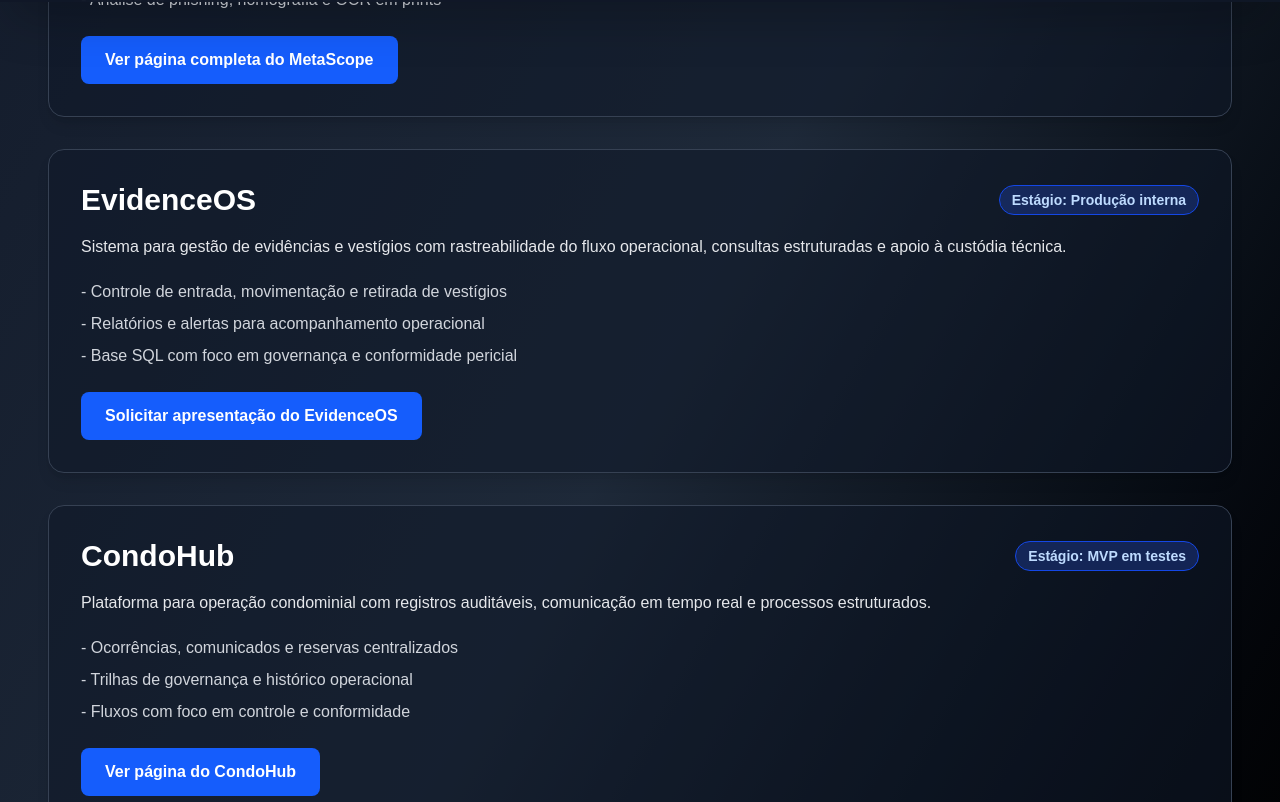
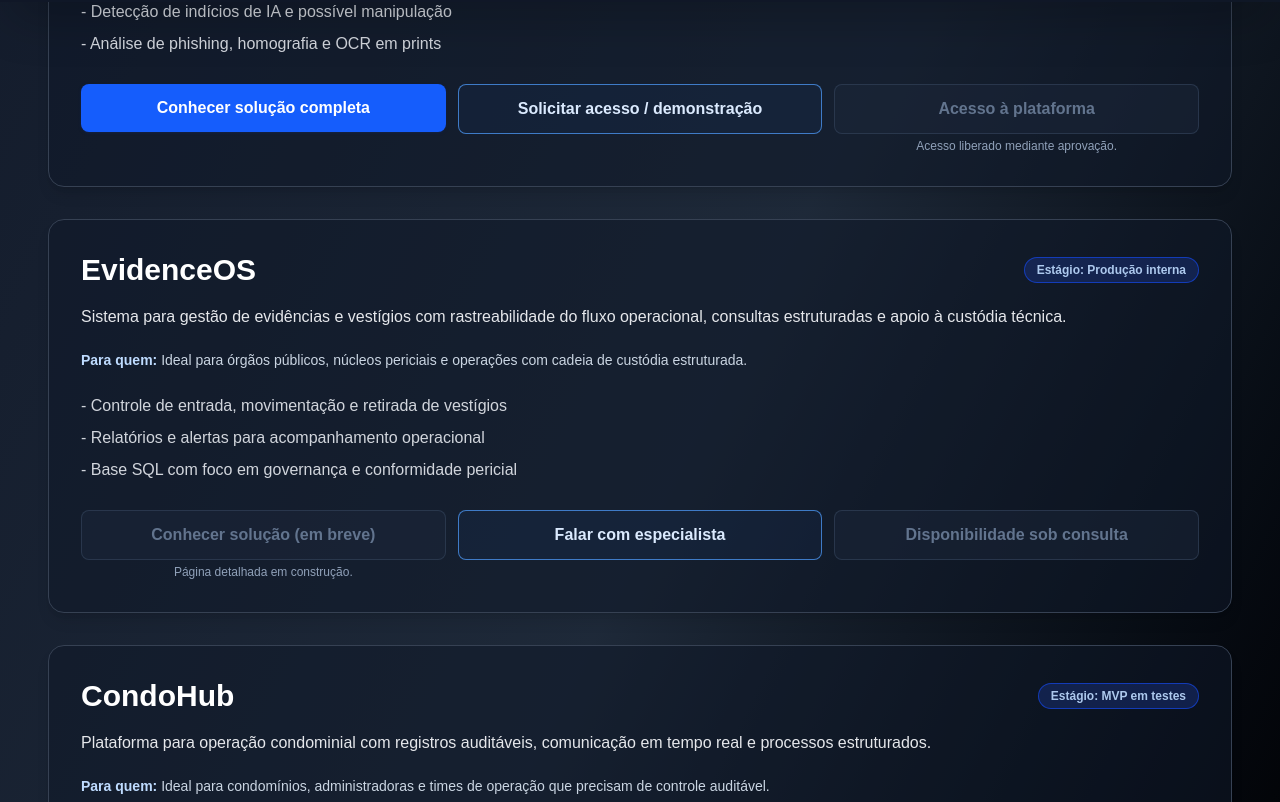
Before and after one commit to talesperito/investigacao-forense, a Next.js app: page /aplicacoes in a window 1280 px wide. Shown: the part 798-1600 px from the top of the page. Built offline with nearby package versions, Linux system fonts and the light colour scheme.

Commit message:
refactor(aplicacoes): refinar hierarquia visual e alinhamento dos CTAs

```diff
--- a/app/aplicacoes/page.tsx
+++ b/app/aplicacoes/page.tsx
@@ -43,16 +43,24 @@ export const metadata: Metadata = {
 type AppCard = {
   name: string;
   stage: string;
+  audience: string;
   summary: string;
   bullets: string[];
-  href: string;
-  cta: string;
+  ctas: {
+    label: string;
+    href?: string;
+    external?: boolean;
+    disabled?: boolean;
+    helper?: string;
+    variant: 'primary' | 'secondary' | 'muted';
+  }[];
 };
 
 const applicationCards: AppCard[] = [
   {
     name: 'MetaScope Forensic',
     stage: 'Piloto com parceiros',
+    audience: 'Ideal para equipes de perícia digital, jurídico, compliance e investigação de fraudes online.',
     summary:
       'Perícia digital para validação de autenticidade e integridade de arquivos, com análise de ameaças em links e prints suspeitos.',
     bullets: [
@@ -60,12 +68,30 @@ const applicationCards: AppCard[] = [
       'Detecção de indícios de IA e possível manipulação',
       'Análise de phishing, homografia e OCR em prints',
     ],
+    ctas: [
+      {
+        label: 'Conhecer solução completa',
         href: '/aplicacoes/metascope',
-    cta: 'Ver página completa do MetaScope',
+        variant: 'primary',
+      },
+      {
+        label: 'Solicitar acesso / demonstração',
+        href: 'https://tally.so/r/lbrQ8p',
+        external: true,
+        variant: 'secondary',
+      },
+      {
+        label: 'Acesso à plataforma',
+        disabled: true,
+        helper: 'Acesso liberado mediante aprovação.',
+        variant: 'muted',
+      },
+    ],
   },
   {
     name: 'EvidenceOS',
     stage: 'Produção interna',
+    audience: 'Ideal para órgãos públicos, núcleos periciais e operações com cadeia de custódia estruturada.',
     summary:
       'Sistema para gestão de evidências e vestígios com rastreabilidade do fluxo operacional, consultas estruturadas e apoio à custódia técnica.',
     bullets: [
@@ -73,12 +99,29 @@ const applicationCards: AppCard[] = [
       'Relatórios e alertas para acompanhamento operacional',
       'Base SQL com foco em governança e conformidade pericial',
     ],
+    ctas: [
+      {
+        label: 'Conhecer solução (em breve)',
+        disabled: true,
+        helper: 'Página detalhada em construção.',
+        variant: 'muted',
+      },
+      {
+        label: 'Falar com especialista',
         href: '/contato',
-    cta: 'Solicitar apresentação do EvidenceOS',
+        variant: 'secondary',
+      },
+      {
+        label: 'Disponibilidade sob consulta',
+        disabled: true,
+        variant: 'muted',
+      },
+    ],
   },
   {
     name: 'CondoHub',
     stage: 'MVP em testes',
+    audience: 'Ideal para condomínios, administradoras e times de operação que precisam de controle auditável.',
     summary:
       'Plataforma para operação condominial com registros auditáveis, comunicação em tempo real e processos estruturados.',
     bullets: [
@@ -86,12 +129,28 @@ const applicationCards: AppCard[] = [
       'Trilhas de governança e histórico operacional',
       'Fluxos com foco em controle e conformidade',
     ],
+    ctas: [
+      {
+        label: 'Conhecer solução completa',
         href: '/aplicacoes/condohub',
-    cta: 'Ver página do CondoHub',
+        variant: 'primary',
+      },
+      {
+        label: 'Falar com especialista',
+        href: '/contato',
+        variant: 'secondary',
+      },
+      {
+        label: 'Disponibilidade sob consulta',
+        disabled: true,
+        variant: 'muted',
+      },
+    ],
   },
   {
     name: 'Inspecta Manager',
     stage: 'Fase final de desenvolvimento',
+    audience: 'Ideal para áreas com gestão documental crítica, compliance e necessidade de trilhas de auditoria.',
     summary:
       'Sistema para gestão de documentos com versionamento, controle de integridade e trilhas completas de auditoria.',
     bullets: [
@@ -99,8 +158,24 @@ const applicationCards: AppCard[] = [
       'Integridade documental e governança operacional',
       'Desenvolvido com outros devs seniors',
     ],
+    ctas: [
+      {
+        label: 'Conhecer solução (em breve)',
+        disabled: true,
+        helper: 'Página detalhada em construção.',
+        variant: 'muted',
+      },
+      {
+        label: 'Falar com especialista',
         href: '/contato',
-    cta: 'Solicitar demonstração do Inspecta Manager',
+        variant: 'secondary',
+      },
+      {
+        label: 'Em implantação',
+        disabled: true,
+        variant: 'muted',
+      },
+    ],
   },
 ];
 
@@ -144,14 +219,17 @@ export default function AplicacoesPage() {
             >
               <div className="flex flex-col md:flex-row md:items-center md:justify-between gap-4 mb-4">
                 <h2 className="text-2xl md:text-3xl font-bold text-white">{app.name}</h2>
-                <span className="inline-flex w-fit rounded-full border border-blue-700 bg-blue-900/50 px-3 py-1 text-sm font-semibold text-blue-200">
+                <span className="inline-flex w-fit rounded-full border border-blue-700/70 bg-blue-900/40 px-3 py-1 text-xs font-semibold text-blue-200/90">
                   Estágio: {app.stage}
                 </span>
               </div>
 
               <p className="text-gray-200 leading-relaxed mb-5">{app.summary}</p>
+              <p className="text-sm text-slate-300 mb-6">
+                <span className="font-semibold text-blue-200">Para quem:</span> {app.audience}
+              </p>
 
-              <ul className="space-y-2 mb-6">
+              <ul className="space-y-2 mb-7">
                 {app.bullets.map((item) => (
                   <li key={item} className="text-gray-300">
                     - {item}
@@ -159,12 +237,47 @@ export default function AplicacoesPage() {
                 ))}
               </ul>
 
-              <Link
-                href={app.href}
-                className="inline-flex items-center rounded-lg bg-blue-600 px-6 py-3 font-semibold text-white transition-colors hover:bg-blue-700"
+              <div className="grid grid-cols-1 md:grid-cols-3 gap-3">
+                {app.ctas.map((cta) => {
+                  const className =
+                    cta.variant === 'primary'
+                      ? 'w-full inline-flex items-center justify-center rounded-lg bg-blue-600 px-5 py-3 font-semibold text-white transition-colors hover:bg-blue-700 shadow-sm shadow-blue-950/50'
+                      : cta.variant === 'secondary'
+                        ? 'w-full inline-flex items-center justify-center rounded-lg border border-blue-400/70 bg-blue-500/5 px-5 py-3 font-semibold text-blue-100 transition-colors hover:bg-blue-500/15'
+                        : 'w-full inline-flex items-center justify-center rounded-lg border border-slate-700/70 bg-slate-800/45 px-5 py-3 font-semibold text-slate-500 cursor-not-allowed';
+
+                  return (
+                    <div key={cta.label} className="space-y-1 min-h-[68px]">
+                      {cta.href && !cta.disabled ? (
+                        cta.external ? (
+                          <a
+                            href={cta.href}
+                            target="_blank"
+                            rel="noopener noreferrer"
+                            className={className}
                           >
-                {app.cta}
+                            {cta.label}
+                          </a>
+                        ) : (
+                          <Link href={cta.href} className={className}>
+                            {cta.label}
                           </Link>
+                        )
+                      ) : (
+                        <button
+                          type="button"
+                          disabled
+                          className={className}
+                          title={cta.helper ?? cta.label}
+                        >
+                          {cta.label}
+                        </button>
+                      )}
+                      <p className="text-xs text-slate-400 text-center min-h-4">{cta.helper ?? ' '}</p>
+                    </div>
+                  );
+                })}
+              </div>
             </article>
           ))}
         </section>
```
Lines whose indentation alone changed are shown as unchanged.
